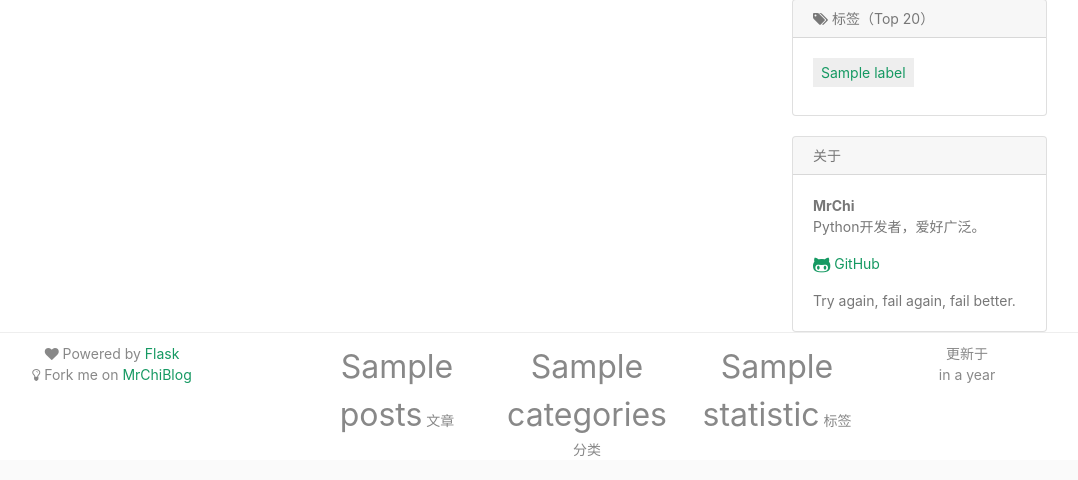
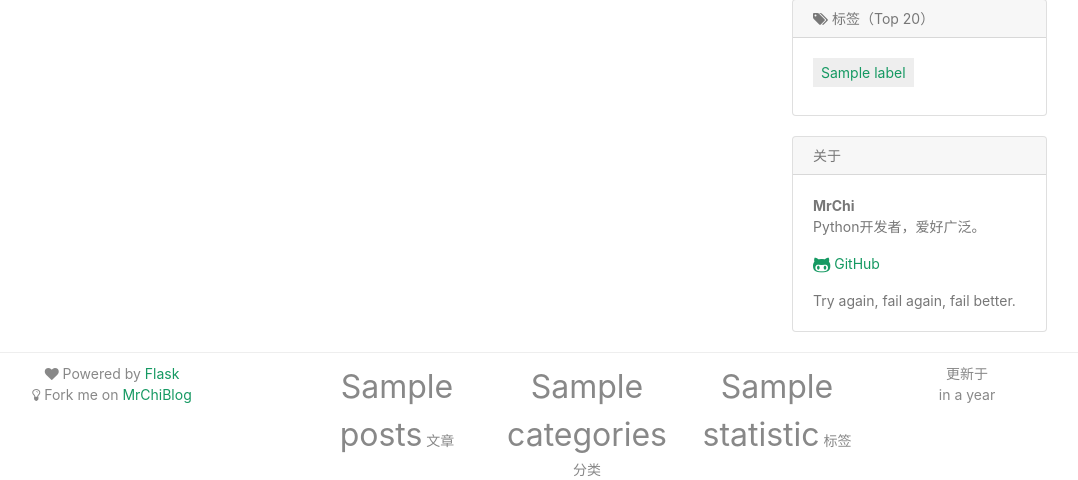
Before and after one commit to mrchi/MrChiBlog, a Flask app: template blog/templates/index.html in a window 1280 px wide. Shown: the part 466-946 px from the top of the page, without its empty margins (148-1226 px from the left). Before the commit the page ends 922 px from the top, so only its background shows below. Run offline with Flask 2, Linux system fonts and the light colour scheme; tables that the repository leaves empty hold one stand-in row (values such as "Sample post"); the template is opened without the code that fills it: values that come from a table or form of the project are taken from there, most other values are stand-ins (such as "Sample title", 1, 10 or a date in 2020); some libraries are stand-ins or nearby versions.

Commit message:
fix 样式

```diff
--- a/blog/static/css/global.css
+++ b/blog/static/css/global.css
@@ -27,6 +27,10 @@ a:hover {
 
 .mr10 {
     margin-right: 10px;
+}
+
+.mb20 {
+    margin-bottom: 20px;
 }
 
 .avatar {
--- a/blog/templates/index.html
+++ b/blog/templates/index.html
@@ -29,7 +29,7 @@
 </div>
 {{ macros.category_card_widget(categories) }}
 {{ macros.label_card_widget(labels, limit=20) }}
-<div class="card mt20 sidebar-card">
+<div class="card mt20 mb20 sidebar-card">
     <div class="card-header">关于</div>
     <div class="card-body">
         <p><strong>MrChi</strong><br/>Python开发者，爱好广泛。</p>
```
